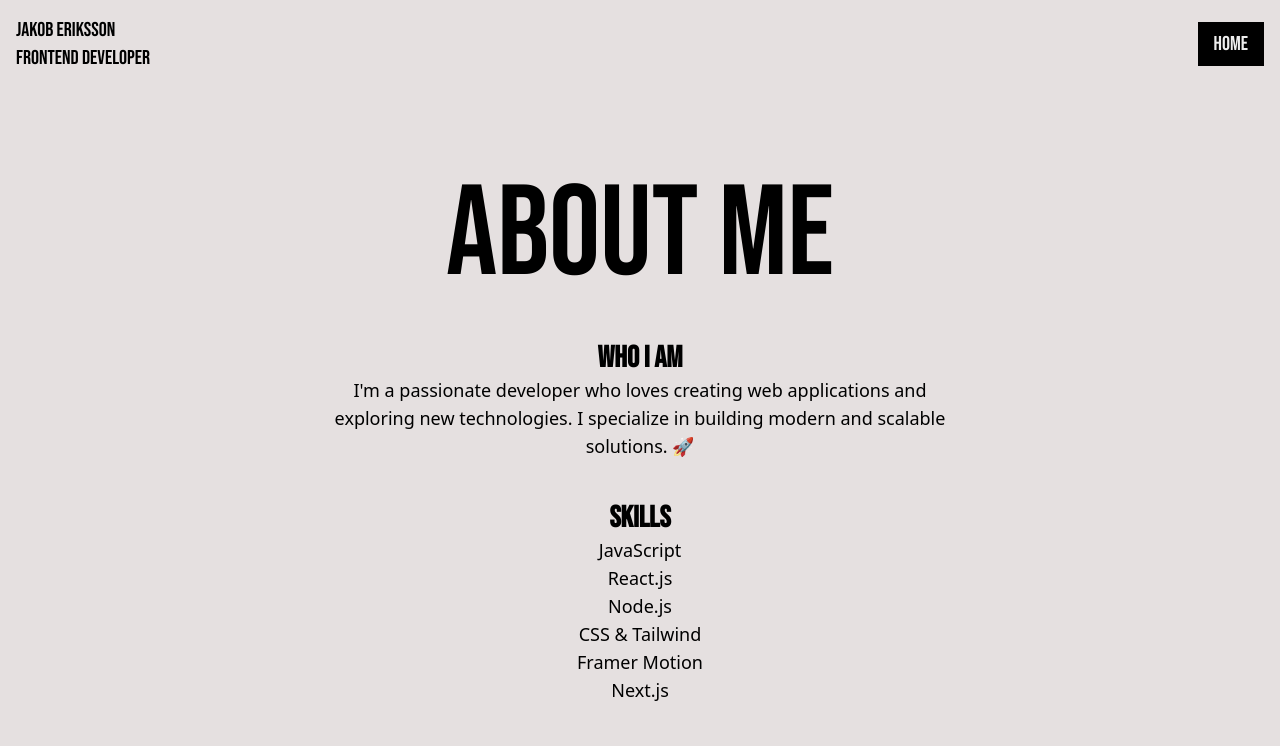
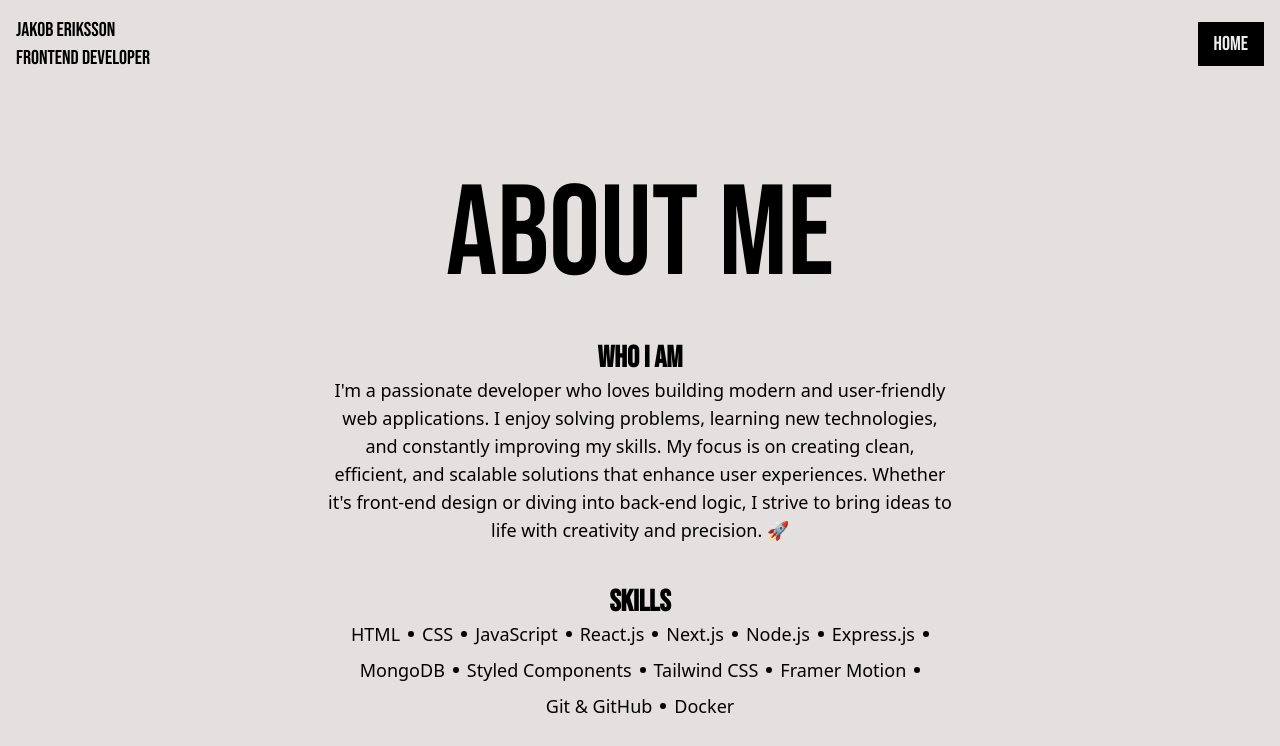
Before and after one commit to jkberiksson/portfolio, a React (Vite) app: page /about in a window 1280 px wide. Shown: the top 746 px of the page. Built offline with nearby package versions, Linux system fonts and the light colour scheme.

Commit message:
Enhance About page content and skills section for clarity and improved layout

```diff
--- a/src/pages/About.jsx
+++ b/src/pages/About.jsx
@@ -12,21 +12,42 @@ export default function About() {
                 <div className='lg:w-1/2 lg:mx-auto mb-10'>
                     <h2 className='text-3xl font-bold'>Who I Am</h2>
                     <p className='text-lg font-sans'>
-                        I'm a passionate developer who loves creating web applications and exploring new technologies. I specialize in
-                        building modern and scalable solutions. 🚀
+                        I'm a passionate developer who loves building modern and user-friendly web applications. I enjoy solving problems,
+                        learning new technologies, and constantly improving my skills. My focus is on creating clean, efficient, and
+                        scalable solutions that enhance user experiences. Whether it's front-end design or diving into back-end logic, I
+                        strive to bring ideas to life with creativity and precision. 🚀
                     </p>
                 </div>
 
                 {/* Skills Section */}
                 <div className='lg:w-1/2 lg:mx-auto mb-10'>
                     <h2 className='text-3xl font-bold'>Skills</h2>
-                    <ul className='text-lg font-sans'>
+                    <ul className='text-lg font-sans flex flex-wrap justify-center gap-2 items-center'>
+                        <li>HTML</li>
+                        <div className='h-[6px] w-[6px] bg-black rounded-full'></div>
+                        <li>CSS</li>
+                        <div className='h-[6px] w-[6px] bg-black rounded-full'></div>
                         <li>JavaScript</li>
+                        <div className='h-[6px] w-[6px] bg-black rounded-full'></div>
                         <li>React.js</li>
+                        <div className='h-[6px] w-[6px] bg-black rounded-full'></div>
+                        <li>Next.js</li>
+                        <div className='h-[6px] w-[6px] bg-black rounded-full'></div>
                         <li>Node.js</li>
-                        <li>CSS & Tailwind</li>
+                        <div className='h-[6px] w-[6px] bg-black rounded-full'></div>
+                        <li>Express.js</li>
+                        <div className='h-[6px] w-[6px] bg-black rounded-full'></div>
+                        <li>MongoDB</li>
+                        <div className='h-[6px] w-[6px] bg-black rounded-full'></div>
+                        <li>Styled Components</li>
+                        <div className='h-[6px] w-[6px] bg-black rounded-full'></div>
+                        <li>Tailwind CSS</li>
+                        <div className='h-[6px] w-[6px] bg-black rounded-full'></div>
                         <li>Framer Motion</li>
-                        <li>Next.js</li>
+                        <div className='h-[6px] w-[6px] bg-black rounded-full'></div>
+                        <li>Git & GitHub</li>
+                        <div className='h-[6px] w-[6px] bg-black rounded-full'></div>
+                        <li>Docker</li>
                     </ul>
                 </div>
 
```
